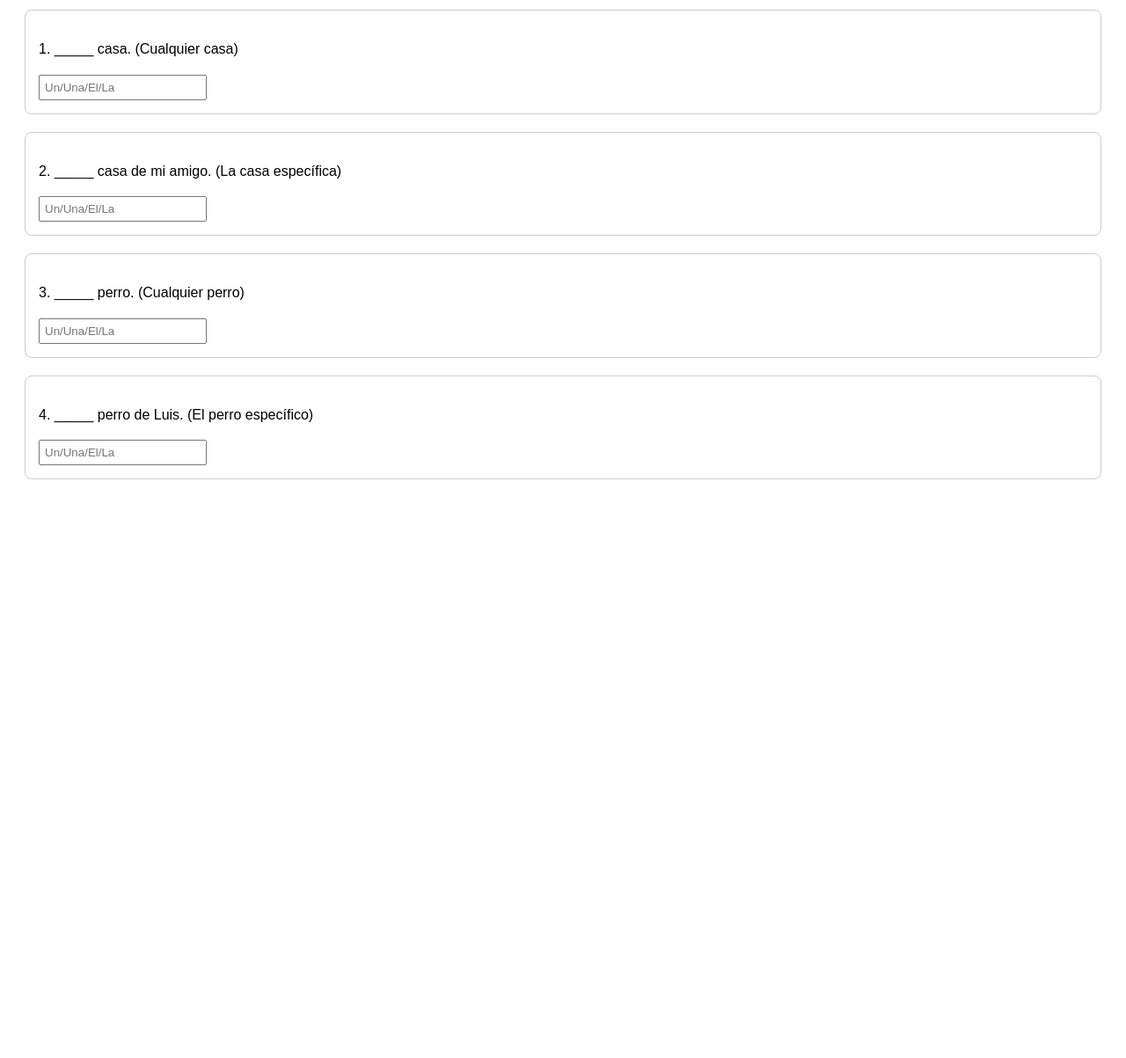
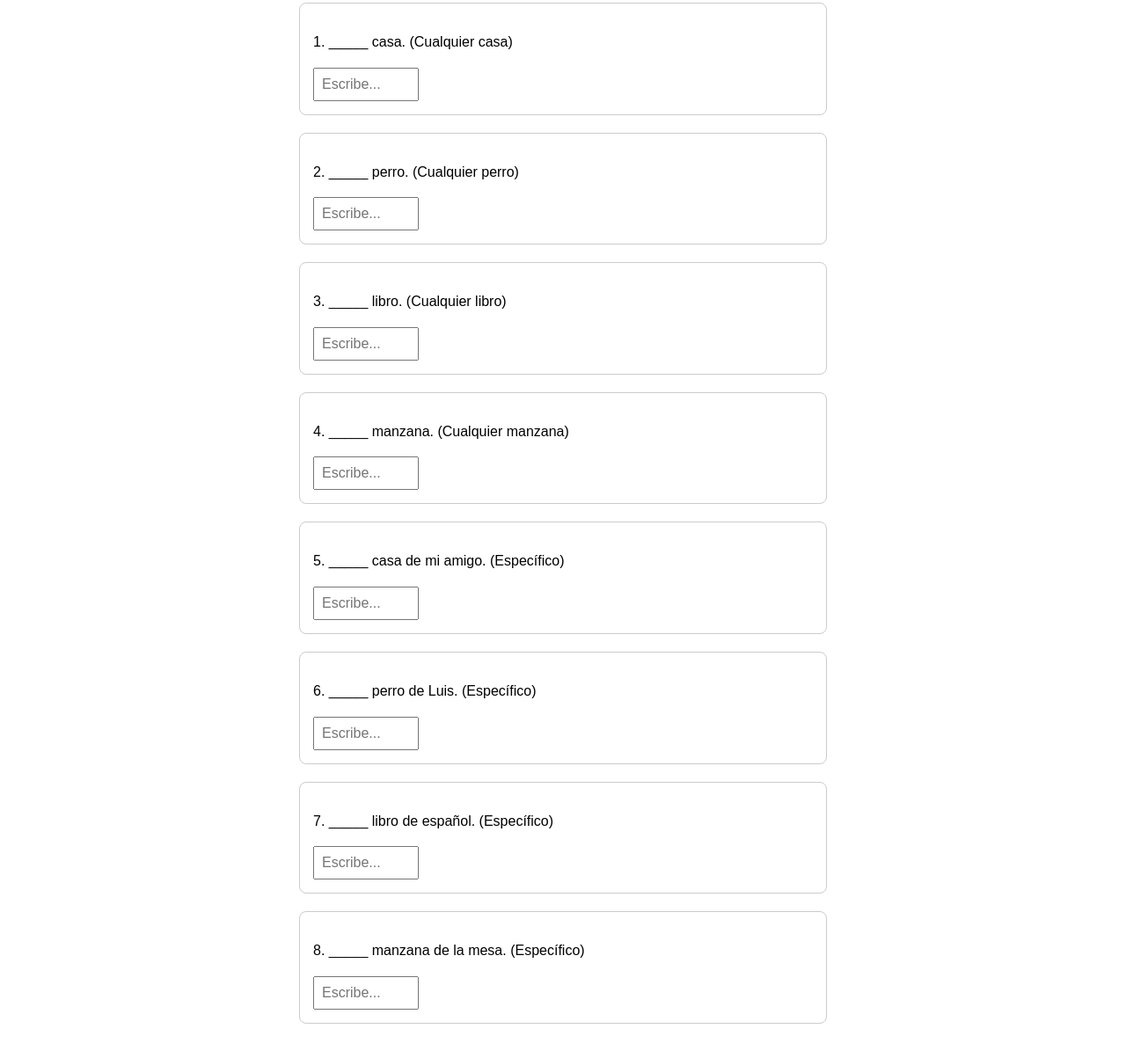
Before and after one commit to luissotoperona/articulos-definidos-e-indefinidos, a plain HTML site: page index.html in a window 1280 px wide. Shown: the part 111-1314 px from the top of the page at 88% size. Before the commit the page ends 800 px from the top, so only its background shows below. Drawn offline with Linux system fonts and the light colour scheme.

Commit message:
index.html

```diff
--- a/index.html
+++ b/index.html
@@ -4,11 +4,11 @@
     <meta charset="UTF-8">
     <title>Ejercicios A1: Artículos</title>
     <style>
-        body { font-family: sans-serif; padding: 20px; line-height: 1.6; }
+        body { font-family: sans-serif; padding: 20px; line-height: 1.6; max-width: 600px; margin: auto; }
         .question { margin-bottom: 20px; padding: 15px; border: 1px solid #ccc; border-radius: 8px; }
-        input { padding: 5px; margin-right: 10px; }
-        .correct { border: 2px solid green; background-color: #e8f5e9; }
-        .incorrect { border: 2px solid red; background-color: #ffebee; }
+        input { padding: 8px; font-size: 16px; width: 100px; }
+        .correct { border: 3px solid green; background-color: #e8f5e9; }
+        .incorrect { border: 3px solid red; background-color: #ffebee; }
     </style>
 </head>
 <body>
@@ -16,29 +16,50 @@
 
     <div class="question">
         <p>1. _____ casa. (Cualquier casa)</p>
-        <input type="text" id="q1" oninput="check(this, 'un')" placeholder="Un/Una/El/La">
+        <input type="text" oninput="check(this, ['una'])" placeholder="Escribe...">
     </div>
 
     <div class="question">
-        <p>2. _____ casa de mi amigo. (La casa específica)</p>
-        <input type="text" id="q2" oninput="check(this, 'la')" placeholder="Un/Una/El/La">
+        <p>2. _____ perro. (Cualquier perro)</p>
+        <input type="text" oninput="check(this, ['un'])" placeholder="Escribe...">
     </div>
 
     <div class="question">
-        <p>3. _____ perro. (Cualquier perro)</p>
-        <input type="text" id="q3" oninput="check(this, 'un')" placeholder="Un/Una/El/La">
+        <p>3. _____ libro. (Cualquier libro)</p>
+        <input type="text" oninput="this.value.toLowerCase().trim() === 'un' ? this.className='correct' : this.className='incorrect'; if(this.value.length === 0) this.className=''" placeholder="Escribe...">
     </div>
 
     <div class="question">
-        <p>4. _____ perro de Luis. (El perro específico)</p>
-        <input type="text" id="q4" oninput="check(this, 'el')" placeholder="Un/Una/El/La">
+        <p>4. _____ manzana. (Cualquier manzana)</p>
+        <input type="text" oninput="this.value.toLowerCase().trim() === 'una' ? this.className='correct' : this.className='incorrect'; if(this.value.length === 0) this.className=''" placeholder="Escribe...">
+    </div>
+
+    <div class="question">
+        <p>5. _____ casa de mi amigo. (Específico)</p>
+        <input type="text" oninput="this.value.toLowerCase().trim() === 'la' ? this.className='correct' : this.className='incorrect'; if(this.value.length === 0) this.className=''" placeholder="Escribe...">
+    </div>
+
+    <div class="question">
+        <p>6. _____ perro de Luis. (Específico)</p>
+        <input type="text" oninput="this.value.toLowerCase().trim() === 'el' ? this.className='correct' : this.className='incorrect'; if(this.value.length === 0) this.className=''" placeholder="Escribe...">
+    </div>
+
+    <div class="question">
+        <p>7. _____ libro de español. (Específico)</p>
+        <input type="text" oninput="this.value.toLowerCase().trim() === 'el' ? this.className='correct' : this.className='incorrect'; if(this.value.length === 0) this.className=''" placeholder="Escribe...">
+    </div>
+
+    <div class="question">
+        <p>8. _____ manzana de la mesa. (Específico)</p>
+        <input type="text" oninput="this.value.toLowerCase().trim() === 'la' ? this.className='correct' : this.className='incorrect'; if(this.value.length === 0) this.className=''" placeholder="Escribe...">
     </div>
 
     <script>
-        function check(element, answer) {
-            if (element.value.toLowerCase().trim() === answer) {
+        function check(element, answers) {
+            const val = element.value.toLowerCase().trim();
+            if (answers.includes(val)) {
                 element.className = 'correct';
-            } else if (element.value.length > 0) {
+            } else if (val.length > 0) {
                 element.className = 'incorrect';
             } else {
                 element.className = '';
```
